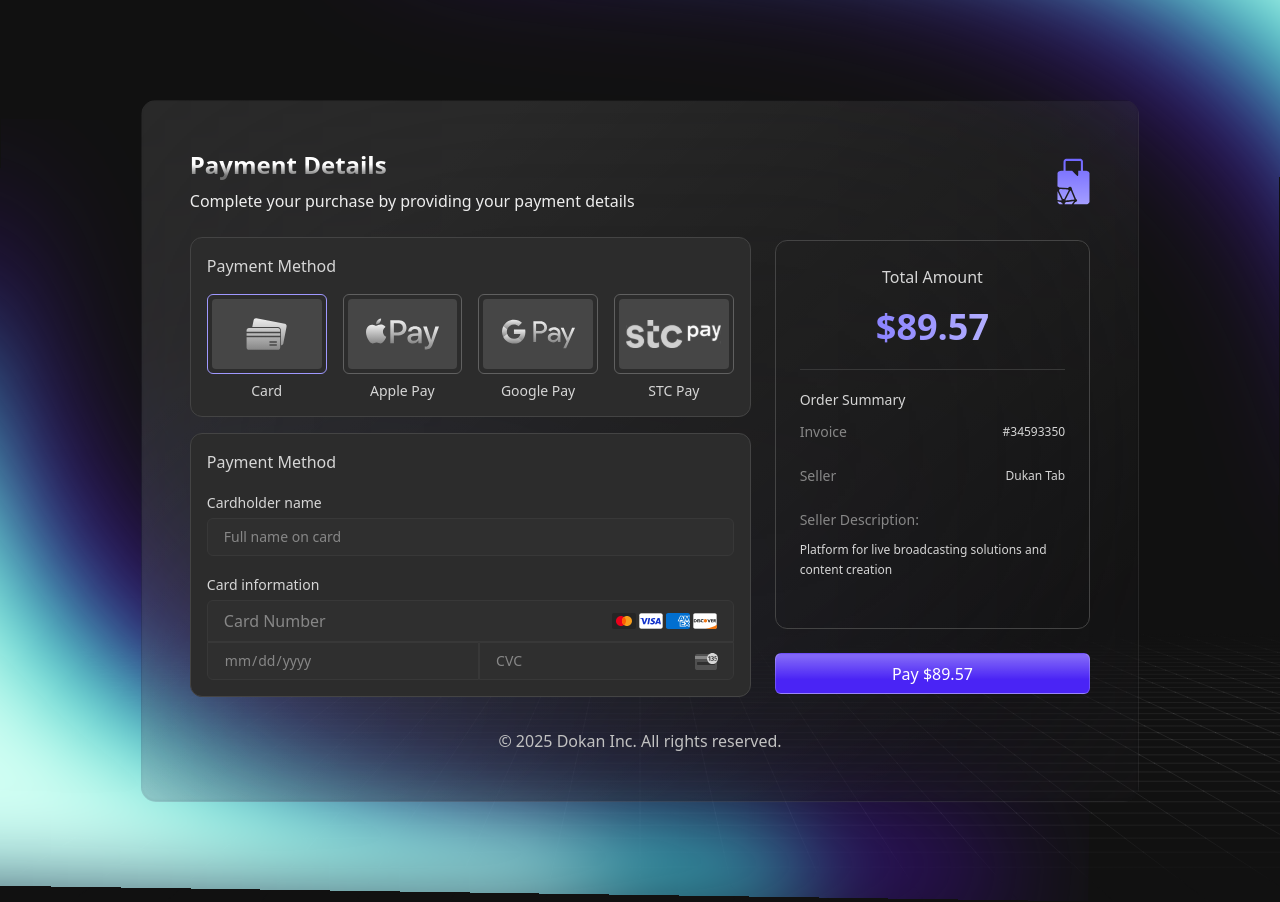
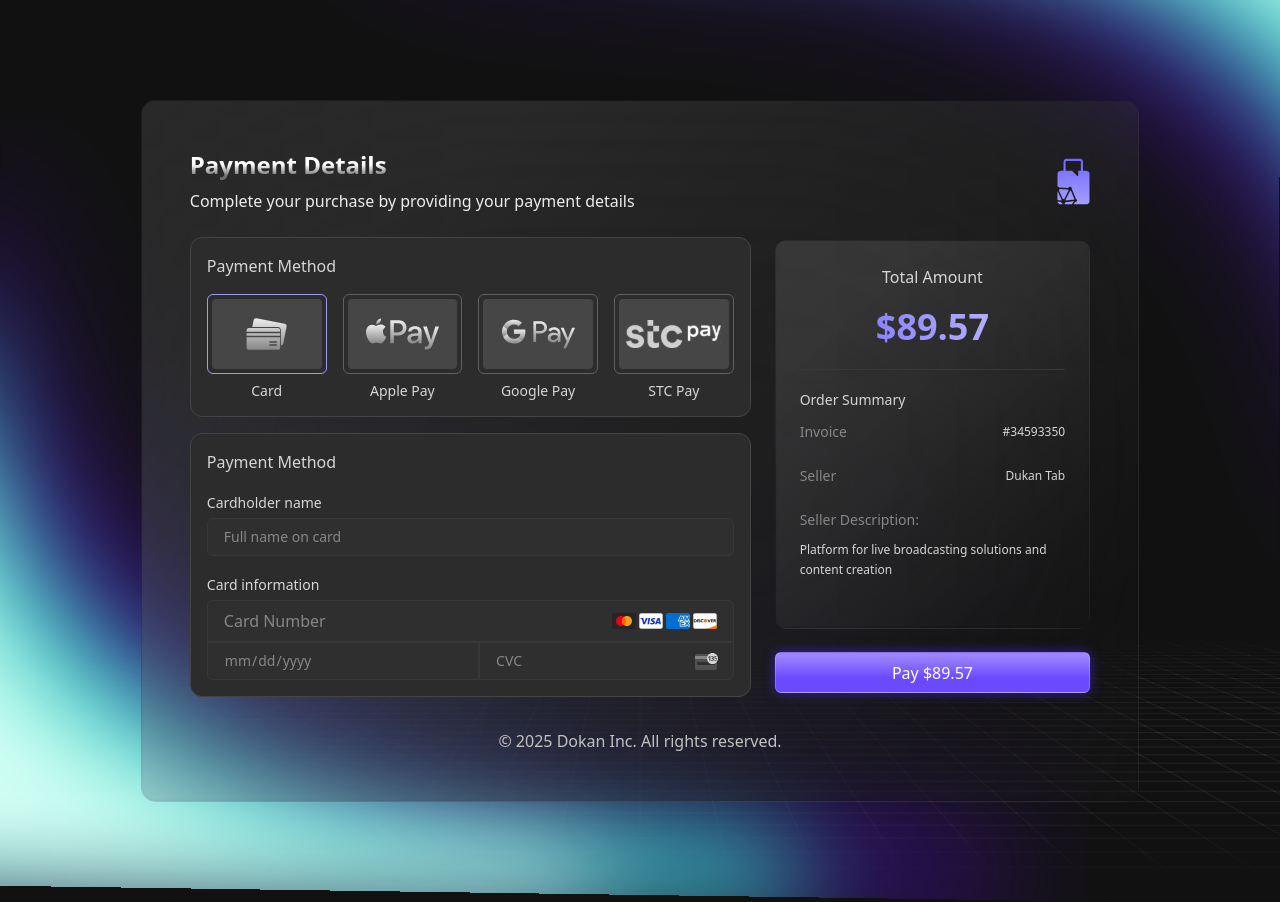
Before and after one commit to Abdallah66hossam/dokan-hiring-test, a Next.js app: page /payment in a window 1280 px wide. In both pictures the pointer is over the button "Pay $89.57". Built offline with nearby package versions, Linux system fonts and the light colour scheme.

Commit message:
btn hover

```diff
--- a/src/app/globals.css
+++ b/src/app/globals.css
@@ -59,6 +59,17 @@ input[type="number"] {
     ),
     linear-gradient(0deg, #4a24f5, #4a24f5);
 }
+.bg-submit-btn:hover {
+  background: linear-gradient(
+      180deg,
+      rgba(255, 255, 255, 0.4) 7.29%,
+      rgba(255, 255, 255, 0.1) 65.62%
+    ),
+    linear-gradient(0deg, #5a34ff, #5a34ff);
+  box-shadow: 0 0 12px rgba(74, 36, 245, 0.6);
+  transform: translateY(-1px);
+  transition: 500ms;
+}
 input[type="date"]::-webkit-calendar-picker-indicator {
   opacity: 0; /* still hide */
   cursor: pointer;
--- a/src/app/payment/OrderSummary.tsx
+++ b/src/app/payment/OrderSummary.tsx
@@ -3,7 +3,7 @@ import React from "react";
 const OrderSummary = () => {
   return (
     <section className="w-full xl:w-[36%] mt-6 xl:mt-0 animate-slide-in-right animate-delay-300">
-      <div className="border border-[#444444] bg-blur p-4 sm:p-6 rounded-xl xl:h-[389px]">
+      <div className="border border-[#444444] bg-blur p-4 sm:p-6 rounded-xl xl:h-[389px] card-sh">
         <h3 className="text-center font-medium text-[#D6D6D6] leading-6 text-sm sm:text-base">
           Total Amount
         </h3>
```
